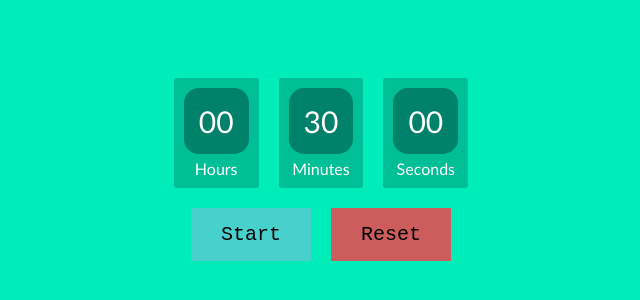
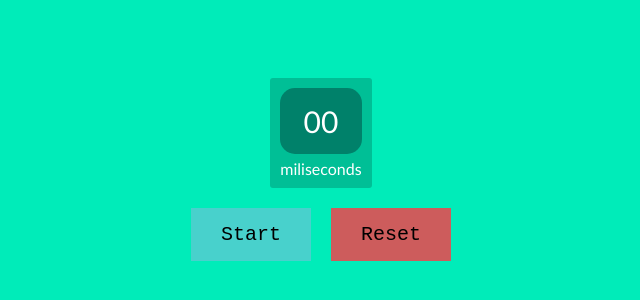
Before and after one commit to BouakkezAnouar/Timer, a React (Create React App) app: page / in a window 1280 px wide. Shown: the part 172-472 px from the top of the page, without its empty margins (319-959 px from the left). Built offline with nearby package versions, Linux system fonts and the light colour scheme.

Commit message:
add feature appear components based on time

```diff
--- a/src/Components/App.js
+++ b/src/Components/App.js
@@ -7,12 +7,12 @@ import Timer from "./Timer";
 class App extends Component {
   state = {
     start: false,
-    seconds: 60 * 30,
+    miliseconds: 0,
     etat: "Start"
   };
 
   HandleReset = () => {
-    this.setState({ start: false, seconds: 0, etat: "Start" });
+    this.setState({ start: false, miliseconds: 0, etat: "Start" });
     clearInterval(this.interval);
   };
 
@@ -27,11 +27,11 @@ class App extends Component {
         //callback to get the new update of state
         this.setState({ etat: this.state.start === false ? "Start" : "Pause" });
         if (this.state.start) {
-          //apres chaque seconde incremente
+          //apres chaque miliseconds incremente
           this.interval = setInterval(() => {
-            const seconds = this.state.seconds + 1;
-            this.setState({ seconds });
-          }, 1000);
+            const miliseconds = this.state.miliseconds + 10;
+            this.setState({ miliseconds });
+          }, 10);
         } else {
           clearInterval(this.interval);
         }
@@ -46,11 +46,12 @@ class App extends Component {
   render() {
     return (
       <div>
-        <Timer seconds={this.state.seconds} start={this.state.start} />
+        <Timer miliseconds={this.state.miliseconds} start={this.state.start} />
         <Controls
           onHandleStart={this.HandleStart}
           onHandleReset={this.HandleReset}
           etat={this.state.etat}
+          miliseconds={this.setState.miliseconds}
         />
       </div>
     );
--- a/src/Components/Timer.js
+++ b/src/Components/Timer.js
@@ -13,7 +13,9 @@ const Unit = props => {
 
 class Timer extends Component {
   getTime = () => {
-    let seconds = this.props.seconds;
+    let miliseconds = this.props.miliseconds;
+    let seconds = Math.floor(miliseconds / 1000);
+    miliseconds %= 1000;
     let hours = Math.floor(seconds / 3600);
     let days = Math.floor(hours / 24);
     hours %= 24;
@@ -22,6 +24,7 @@ class Timer extends Component {
     seconds %= 60;
 
     return {
+      miliseconds: this.formatTime(miliseconds),
       seconds: this.formatTime(seconds),
       hours: this.formatTime(hours),
       minutes: this.formatTime(minutes),
@@ -36,13 +39,19 @@ class Timer extends Component {
   render() {
     return (
       <div className="timer">
-        {// si hours more than 24
-        this.getTime().days != 0 && (
+        {this.props.miliseconds >= 1000 * 60 * 60 * 24 && (
           <Unit of="days" time={this.getTime().days} />
         )}
-        <Unit of="Hours" time={this.getTime().hours} />
-        <Unit of="Minutes" time={this.getTime().minutes} />
-        <Unit of="Seconds" time={this.getTime().seconds} />
+        {this.props.miliseconds >= 1000 * 60 * 60 && (
+          <Unit of="hours" time={this.getTime().hours} />
+        )}
+        {this.props.miliseconds >= 1000 * 60 && (
+          <Unit of="minutes" time={this.getTime().minutes} />
+        )}
+        {this.props.miliseconds >= 1000 && (
+          <Unit of="seconds" time={this.getTime().seconds} />
+        )}
+        <Unit of="miliseconds" time={this.getTime().miliseconds} />
       </div>
     );
   }
```
